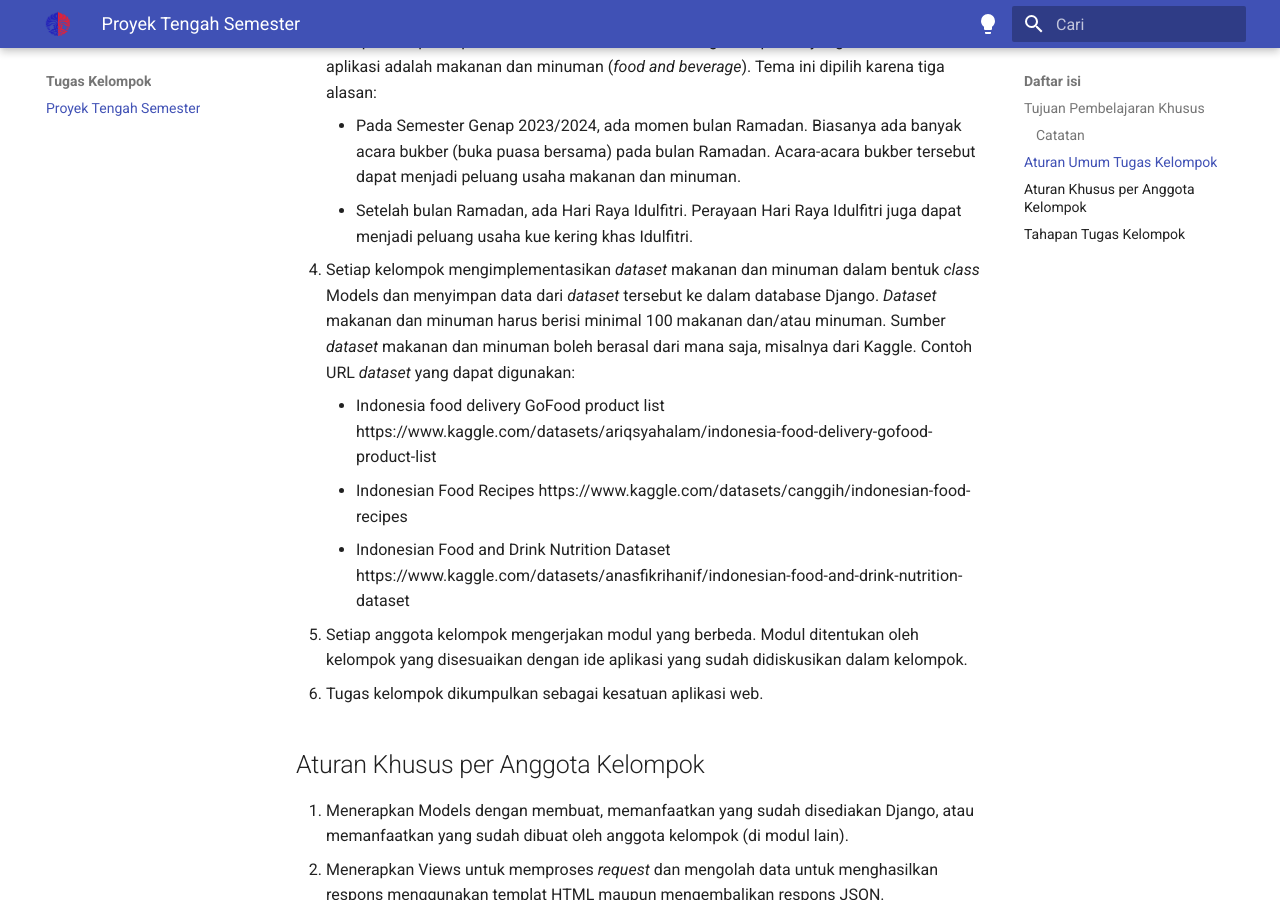
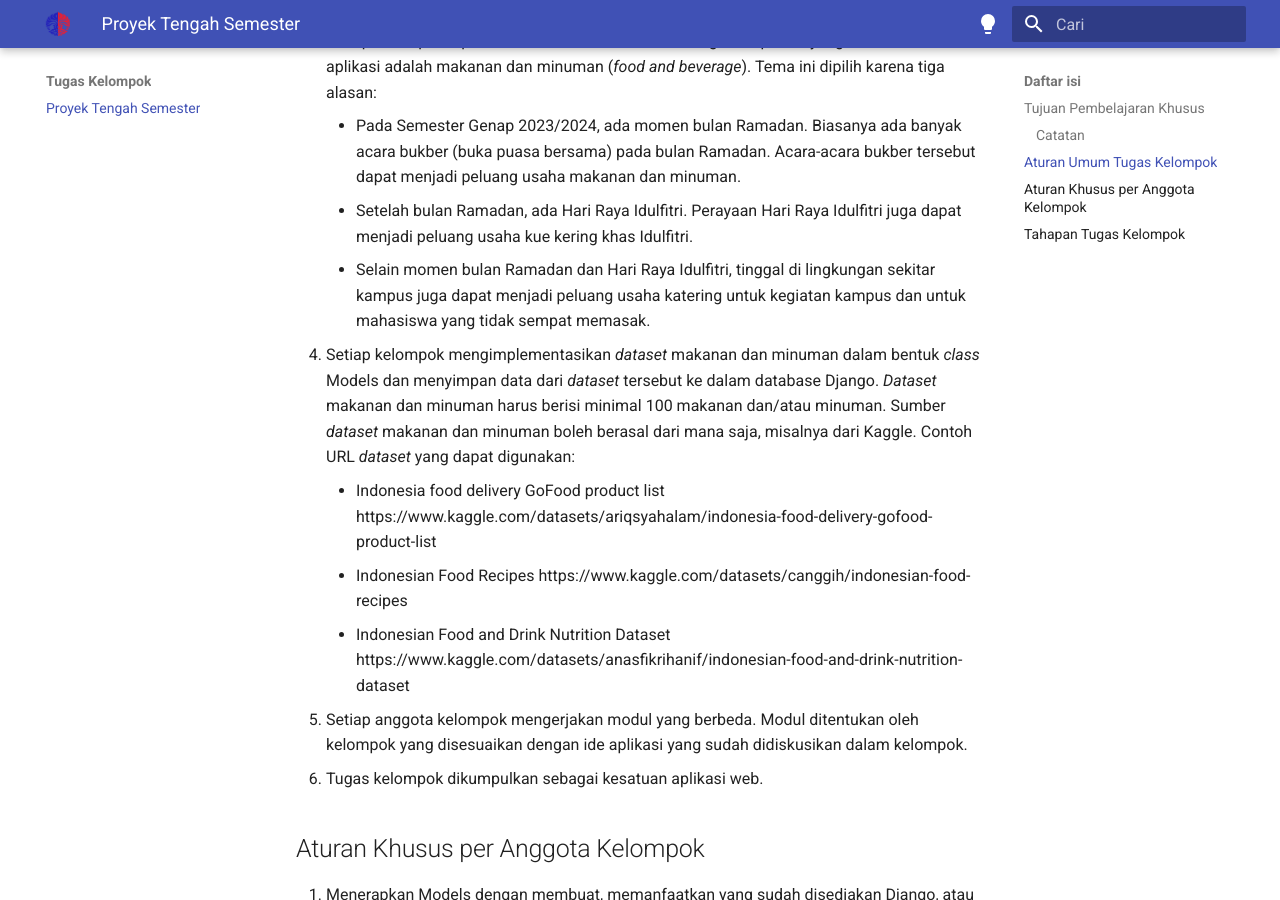
Before and after one commit to pbp-fasilkom-ui/genap-2024, an MkDocs documentation site: the page built from docs/tk/pts.md, in a window 1280 px wide and 900 px high, scrolled down 1638 px. Built offline with MkDocs 1.6.1 and Material for MkDocs 9.7.7, drawn with Linux system fonts in a browser that asks for light colours.

Commit message:
fix: missing point

```diff
--- a/docs/tk/pts.md
+++ b/docs/tk/pts.md
@@ -28,6 +28,7 @@ Selamat mengerjakan. 😄
 3. Setiap kelompok dipersilakan mencari ide sendiri mengenai aplikasi yang akan dibuat. Tema aplikasi adalah makanan dan minuman (*food and beverage*). Tema ini dipilih karena tiga alasan:
 	- Pada Semester Genap 2023/2024, ada momen bulan Ramadan. Biasanya ada banyak acara bukber (buka puasa bersama) pada bulan Ramadan. Acara-acara bukber tersebut dapat menjadi peluang usaha makanan dan minuman.
     - Setelah bulan Ramadan, ada Hari Raya Idulfitri. Perayaan Hari Raya Idulfitri juga dapat menjadi peluang usaha kue kering khas Idulfitri.
+	- Selain momen bulan Ramadan dan Hari Raya Idulfitri, tinggal di lingkungan sekitar kampus juga dapat menjadi peluang usaha katering untuk kegiatan kampus dan untuk mahasiswa yang tidak sempat memasak.
 4. Setiap kelompok mengimplementasikan *dataset* makanan dan minuman dalam bentuk *class* Models dan menyimpan data dari *dataset* tersebut ke dalam database Django. *Dataset* makanan dan minuman harus berisi minimal 100 makanan dan/atau minuman. Sumber *dataset* makanan dan minuman boleh berasal dari mana saja, misalnya dari Kaggle. Contoh URL *dataset* yang dapat digunakan:
 	- Indonesia food delivery GoFood product list https://www.kaggle.com/datasets/ariqsyahalam/indonesia-food-delivery-gofood-product-list
 	- Indonesian Food Recipes https://www.kaggle.com/datasets/canggih/indonesian-food-recipes
```
